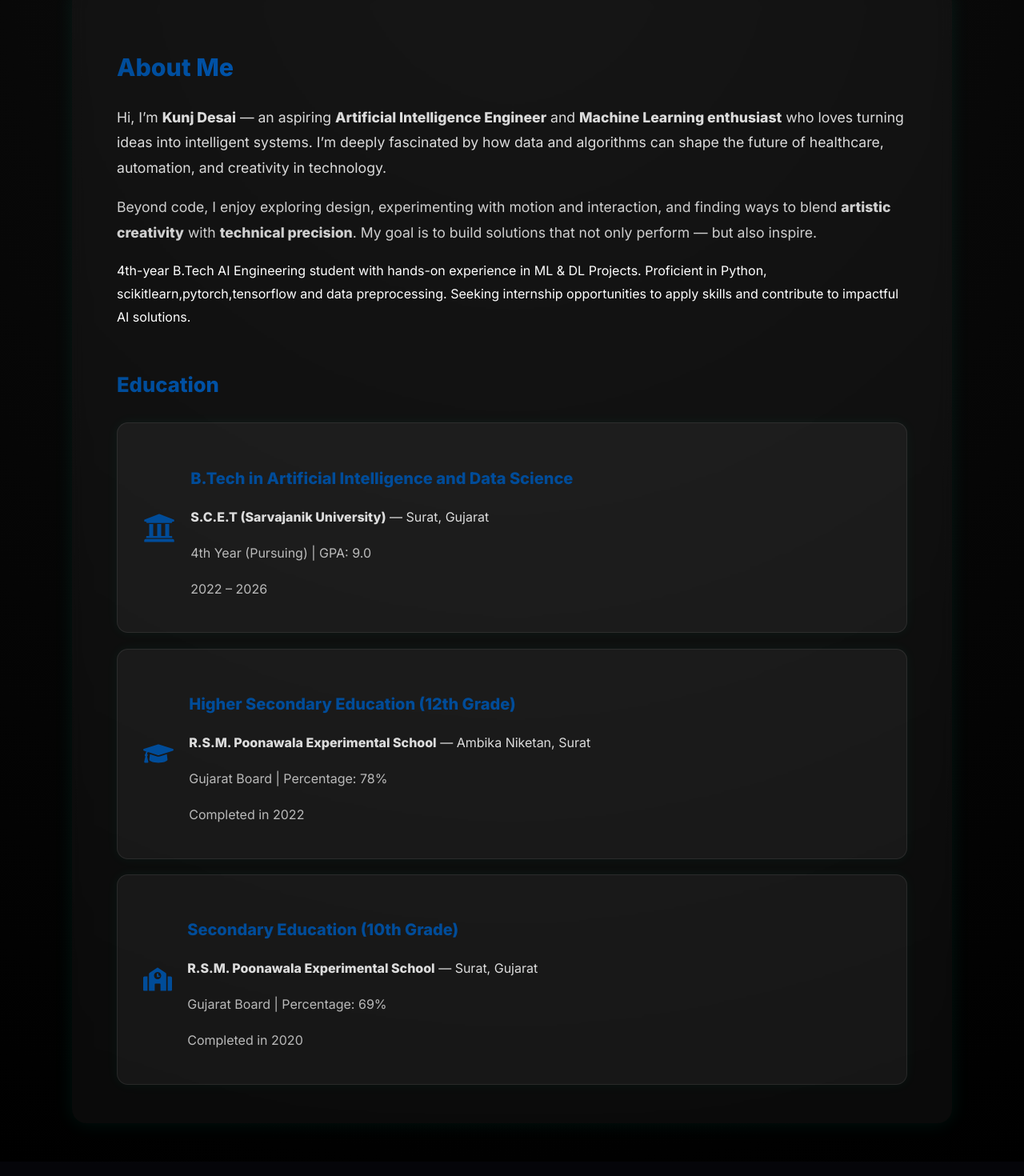
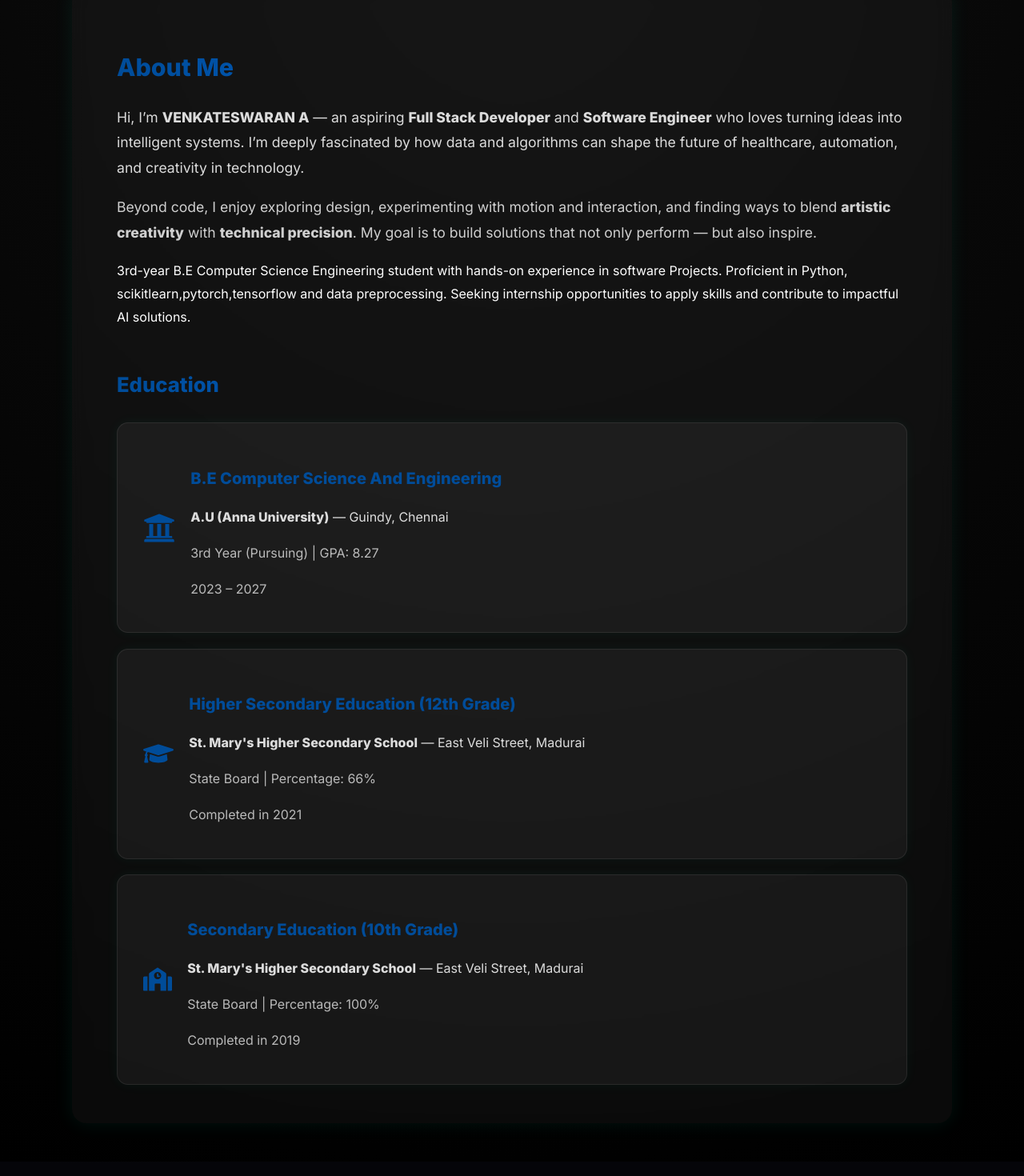
Before and after one commit to venkateswaranar2006/Venkates-Portfolio, a React (Vite) app: page /about in a window 1280 px wide. Shown: the part 160-1630 px from the top of the page at 80% size. Built offline with nearby package versions, Linux system fonts and the light colour scheme; the HTML template or start-up script is replaced by a standard one.

Commit message:
Update personal information and education details

```diff
--- a/src/pages/About.jsx
+++ b/src/pages/About.jsx
@@ -56,9 +56,9 @@ const AboutMe = () => {
             marginBottom: "1rem",
           }}
         >
-          Hi, I’m <strong>Kunj Desai</strong> — an aspiring{" "}
-          <strong>Artificial Intelligence Engineer</strong> and{" "}
-          <strong>Machine Learning enthusiast</strong> who loves turning ideas
+          Hi, I’m <strong>VENKATESWARAN A</strong> — an aspiring{" "}
+          <strong>Full Stack Developer</strong> and{" "}
+          <strong>Software Engineer</strong> who loves turning ideas
           into intelligent systems. I’m deeply fascinated by how data and
           algorithms can shape the future of healthcare, automation, and
           creativity in technology.
@@ -73,7 +73,7 @@ const AboutMe = () => {
         </p>
 
         <p>
-            4th-year B.Tech AI Engineering student with hands-on experience in ML & DL Projects. Proficient in Python, scikitlearn,pytorch,tensorflow and data preprocessing. Seeking internship opportunities to apply skills and contribute to
+            3rd-year B.E Computer Science Engineering student with hands-on experience in software Projects. Proficient in Python, scikitlearn,pytorch,tensorflow and data preprocessing. Seeking internship opportunities to apply skills and contribute to
             impactful AI solutions.
         </p>
 
@@ -131,7 +131,7 @@ const AboutMe = () => {
                     fontSize: "1.25rem",
                   }}
                 >
-                  B.Tech in Artificial Intelligence and Data Science
+                  B.E Computer Science And Engineering
                 </h4>
                 <p
                   style={{
@@ -139,13 +139,13 @@ const AboutMe = () => {
                     marginBottom: "0.2rem",
                   }}
                 >
-                  <strong>S.C.E.T (Sarvajanik University)</strong> — Surat,
-                  Gujarat
+                  <strong>A.U (Anna University)</strong> — Guindy,
+                  Chennai
                 </p>
                 <p style={{ color: "rgba(255,255,255,0.7)" }}>
-                  4th Year (Pursuing) | GPA: 9.0
+                  3rd Year (Pursuing) | GPA: 8.27
                 </p>
-                <p style={{ color: "rgba(255,255,255,0.7)" }}>2022 – 2026</p>
+                <p style={{ color: "rgba(255,255,255,0.7)" }}>2023 – 2027</p>
               </div>
             </motion.div>
 
@@ -184,13 +184,13 @@ const AboutMe = () => {
                     marginBottom: "0.2rem",
                   }}
                 >
-                  <strong>R.S.M. Poonawala Experimental School</strong> — Ambika
-                  Niketan, Surat
+                  <strong>St. Mary's Higher Secondary School</strong> — East Veli
+                  Street, Madurai
                 </p>
                 <p style={{ color: "rgba(255,255,255,0.7)" }}>
-                  Gujarat Board | Percentage: 78%
+                  State Board | Percentage: 66%
                 </p>
-                <p style={{ color: "rgba(255,255,255,0.7)" }}>Completed in 2022</p>
+                <p style={{ color: "rgba(255,255,255,0.7)" }}>Completed in 2021</p>
               </div>
             </motion.div>
 
@@ -229,13 +229,13 @@ const AboutMe = () => {
                     marginBottom: "0.2rem",
                   }}
                 >
-                  <strong>R.S.M. Poonawala Experimental School</strong> — Surat,
-                  Gujarat
+                  <strong>St. Mary's Higher Secondary School</strong> — East Veli
+                  Street, Madurai
                 </p>
                 <p style={{ color: "rgba(255,255,255,0.7)" }}>
-                  Gujarat Board | Percentage: 69%
+                  State Board | Percentage: 100%
                 </p>
-                <p style={{ color: "rgba(255,255,255,0.7)" }}>Completed in 2020</p>
+                <p style={{ color: "rgba(255,255,255,0.7)" }}>Completed in 2019</p>
               </div>
             </motion.div>
           </div>
```
